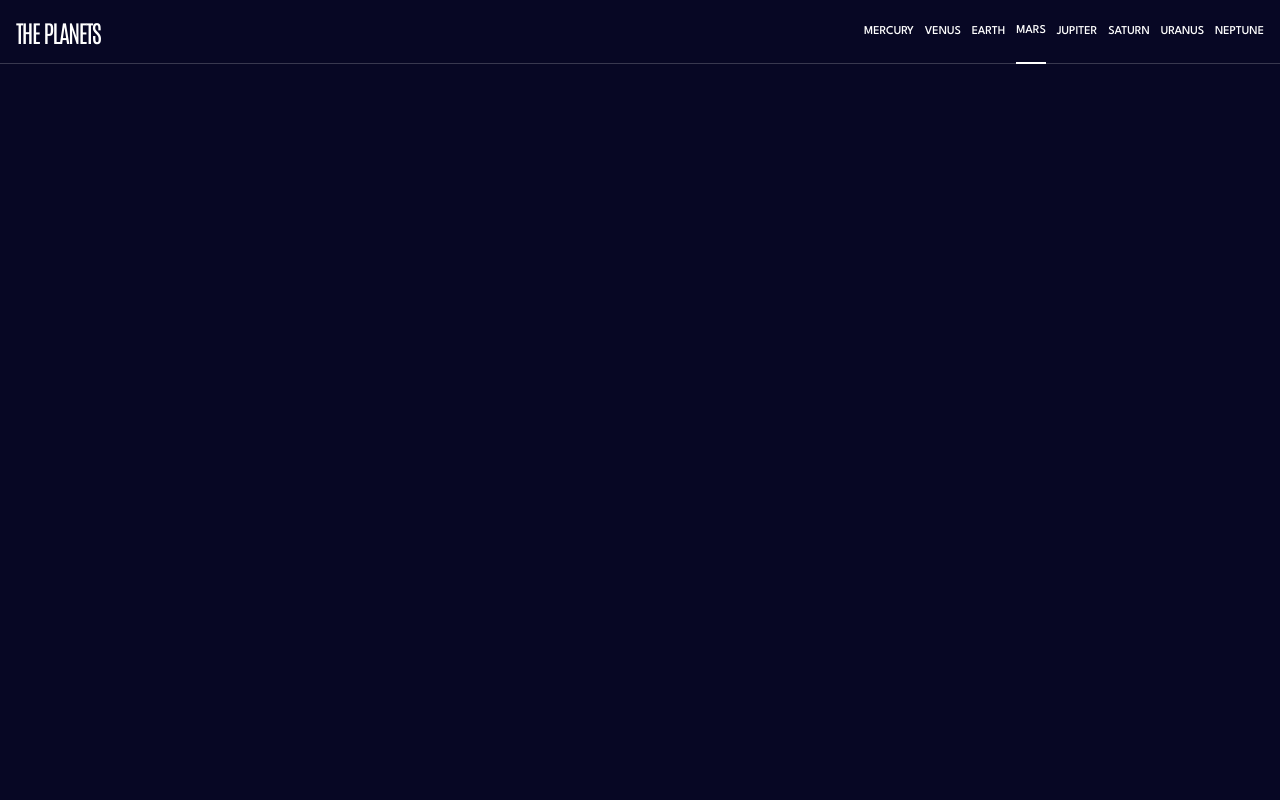
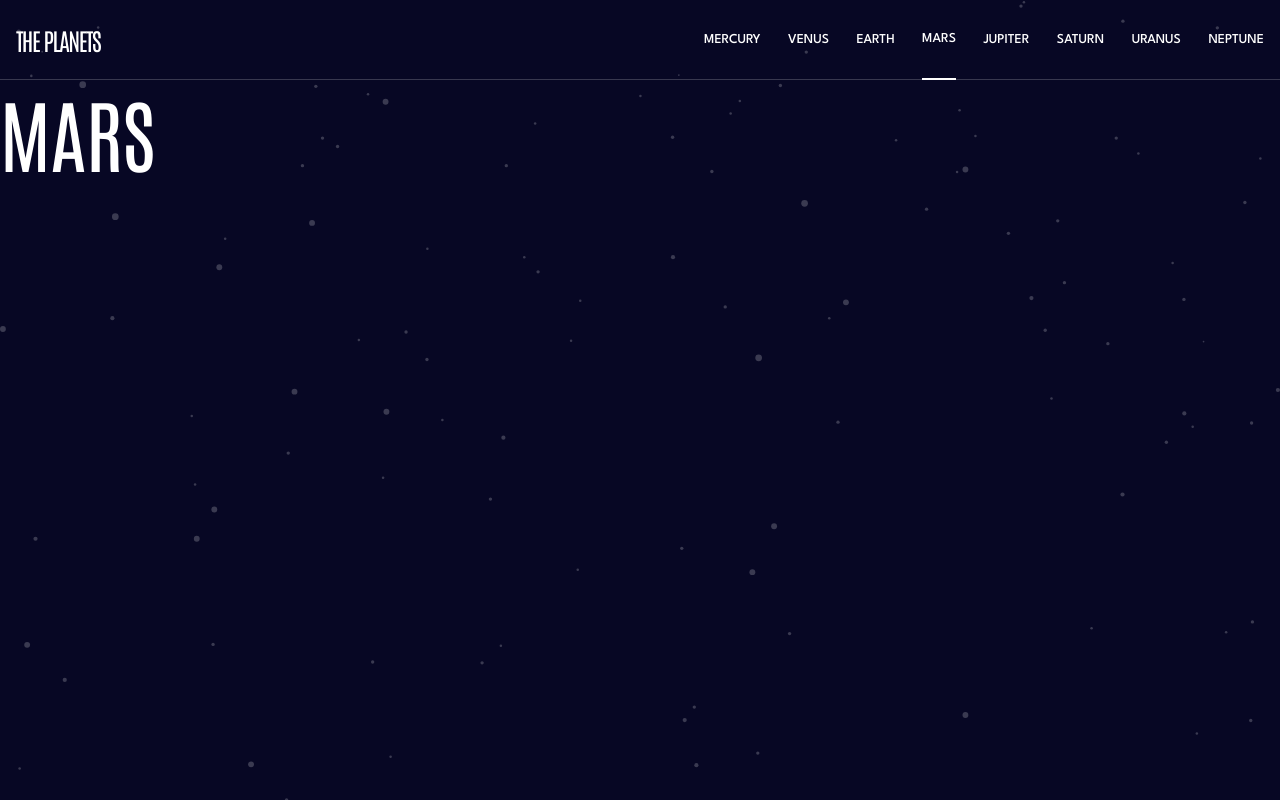
Before and after one commit to Gafariias/planets_facts_site, a React (Vite) app: page /mars in a window 1280 px wide. Built offline with nearby package versions, Linux system fonts and the light colour scheme.

Commit message:
feat: fixed header hamburger and added background stars

```diff
--- a/src/App.tsx
+++ b/src/App.tsx
@@ -25,6 +25,7 @@ function App() {
           <Route path="uranus" element={<UranusPage/>} />
           <Route path="neptune" element={<NeptunePage/>} />
           <Route path="*" element={<Navigate replace to="/earth"/>} />
+          <Route index element={<Navigate replace to="/earth"/>} />
         </Route>
       </Routes>
     </BrowserRouter>
--- a/src/pages/earthPage/index.tsx
+++ b/src/pages/earthPage/index.tsx
@@ -1,7 +1,7 @@
 export default function EarthPage() {
     return(
         <>
-
+            <h1>EARTH</h1>
         </>
     )
 }
--- a/src/pages/jupiterPage/index.tsx
+++ b/src/pages/jupiterPage/index.tsx
@@ -1,7 +1,7 @@
 export default function JupiterPage() {
     return(
         <>
-
+            <h1>JUPITER</h1>
         </>
     )
 }
--- a/src/pages/layout/index.tsx
+++ b/src/pages/layout/index.tsx
@@ -1,7 +1,7 @@
 import { Outlet, NavLink } from "react-router-dom";
 import { Header, Nav, PlanetIcon } from "./styles";
 import { Chevron, Hamburger } from "../../assets/icons";
-import { useEffect, useState } from "react";
+import { useState } from "react";
 
 export default function Layout() {
     const [isOpen, setIsOpen] = useState(false)
@@ -15,48 +15,48 @@ export default function Layout() {
             <Header>
                 <h2>THE PLANETS</h2>
 
-                <button onClick={toggleOpenMenu}><Hamburger fill="#FFF"/></button>
+                <button onClick={toggleOpenMenu}><Hamburger fill={isOpen ? "#38384F" : "#FFF"}/></button>
 
                 <Nav isOpen={isOpen}>
                     <ul>
                         <li>
                             <PlanetIcon fill="#DEF4FC"/>
-                            <NavLink to="mercury">MERCURY</NavLink>
+                            <NavLink onClick={toggleOpenMenu} to="mercury">MERCURY</NavLink>
                             <Chevron fill=""/>
                         </li>
                         <li>
                             <PlanetIcon fill="#F7CC7F"/>
-                            <NavLink to="venus">VENUS</NavLink>
+                            <NavLink onClick={toggleOpenMenu} to="venus">VENUS</NavLink>
                             <Chevron fill=""/>
                         </li>
                         <li>
                             <PlanetIcon fill="#545BFE"/>
-                            <NavLink to="earth">EARTH</NavLink>
+                            <NavLink onClick={toggleOpenMenu} to="earth">EARTH</NavLink>
                             <Chevron fill=""/>
                         </li>
                         <li>
                             <PlanetIcon fill="#FF6A45"/>
-                            <NavLink to="mars">MARS</NavLink>
+                            <NavLink onClick={toggleOpenMenu} to="mars">MARS</NavLink>
                             <Chevron fill=""/>
                         </li>
                         <li>
                             <PlanetIcon fill="#ECAD7A"/>
-                            <NavLink to="jupiter">JUPITER</NavLink>
+                            <NavLink onClick={toggleOpenMenu} to="jupiter">JUPITER</NavLink>
                             <Chevron fill=""/>
                         </li>
                         <li>
                             <PlanetIcon fill="#FCCB6B"/>
-                            <NavLink to="saturn">SATURN</NavLink>
+                            <NavLink onClick={toggleOpenMenu} to="saturn">SATURN</NavLink>
                             <Chevron fill=""/>
                         </li>
                         <li>
                             <PlanetIcon fill="#65F0D5"/>
-                            <NavLink to="uranus">URANUS</NavLink>
+                            <NavLink onClick={toggleOpenMenu} to="uranus">URANUS</NavLink>
                             <Chevron fill=""/>
                         </li>
                         <li>
                             <PlanetIcon fill="#497EFA"/>
-                            <NavLink to="neptune">NEPTUNE</NavLink>
+                            <NavLink onClick={toggleOpenMenu} to="neptune">NEPTUNE</NavLink>
                             <Chevron fill=""/>
                         </li>
                     </ul>
--- a/src/pages/layout/styles.ts
+++ b/src/pages/layout/styles.ts
@@ -18,7 +18,7 @@ export const Header = styled.header`
         justify-content: space-between;
         align-items: center;
 
-        height: 4rem;
+        height: 5rem;
         padding: 0 1rem;
     }
 
@@ -129,19 +129,19 @@ export const Nav = styled.nav<{isOpen: boolean}>`
     @media only screen and (min-width: 769px) {
         ul {
             display: flex;
-            width: 25rem;
+            width: 35rem;
             justify-content: space-between;
             list-style: none;
 
             li {
-                height: 4rem;
+                height: 5rem;
 
                 a {
                     height: 100%;
                     display: flex;
                     align-items: top;
 
-                    font-size: .75rem;
+                    font-size: .85rem;
 
                     &.active {
                         border-bottom: 2px solid #FFF;
--- a/src/pages/marsPage/index.tsx
+++ b/src/pages/marsPage/index.tsx
@@ -1,7 +1,7 @@
 export default function MarsPage() {
     return(
         <>
-
+            <h1>MARS</h1>
         </>
     )
 }
--- a/src/pages/mercuryPage/index.tsx
+++ b/src/pages/mercuryPage/index.tsx
@@ -1,7 +1,7 @@
 export default function MercuryPage() {
     return(
         <>
-
+            <h1>MERCURY</h1>
         </>
     )
 }
--- a/src/pages/neptunePage/index.tsx
+++ b/src/pages/neptunePage/index.tsx
@@ -1,7 +1,7 @@
 export default function NeptunePage() {
     return(
         <>
-
+            <h1>NEPTUNE</h1>
         </>
     )
 }
--- a/src/pages/saturnPage/index.tsx
+++ b/src/pages/saturnPage/index.tsx
@@ -1,7 +1,7 @@
 export default function SaturnPage() {
     return(
         <>
-
+            <h1>SATURN</h1>
         </>
     )
 }
--- a/src/pages/uranusPage/index.tsx
+++ b/src/pages/uranusPage/index.tsx
@@ -1,7 +1,7 @@
 export default function UranusPage() {
     return(
         <>
-
+            <h1>URANUS</h1>
         </>
     )
 }
--- a/src/pages/venusPage/index.tsx
+++ b/src/pages/venusPage/index.tsx
@@ -1,7 +1,7 @@
 export default function VenusPage() {
     return(
         <>
-
+            <h1>VENUS</h1>
         </>
     )
 }
--- a/src/styles/global.ts
+++ b/src/styles/global.ts
@@ -16,6 +16,12 @@ export default createGlobalStyle`
 
     body {
         background-color: var(--background);
+
+        background-image: url(/background-stars.svg);
+        background-attachment: fixed;
+        background-position: center;
+        background-repeat: no-repeat;
+        background-size: cover;
     }
 
     h1, h2, h3, h4, p, a {
```
Also changed, not shown: public/background-stars.svg (renamed from src/assets/background/background-stars.svg).
